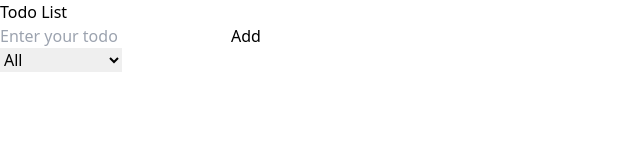
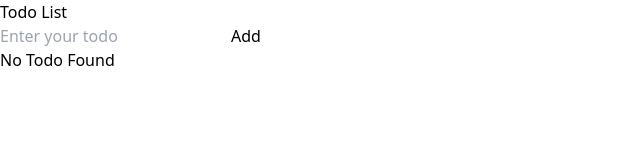
Before and after one commit to iamdpunkr1/Todo-React-Redux, a React (Vite) app: page / in a window 1280 px wide. Shown: the top 160 px of the page, without its empty margins (0-640 px from the left). Built offline with nearby package versions, Linux system fonts and the light colour scheme.

Commit message:
fix: add no todo option

```diff
--- a/src/components/Todos.tsx
+++ b/src/components/Todos.tsx
@@ -52,6 +52,8 @@ const Todos = ({todos}:TodosProps) => {
           <div className="flex mx-auto flex-col gap-2">
 
             {/* Filter Todo */}
+            {todos.length > 0 &&
+
             <select value={filter}
                     onChange={(e) => setFilter(e.target.value)}
                     className="w-3/5 md:w-2/5 lg:1/4 px-4 py-2
@@ -61,7 +63,8 @@ const Todos = ({todos}:TodosProps) => {
               <option value="Completed">Completed</option>
               <option value="Uncompleted">Uncompleted</option>
             </select>
-
+            }
+            {filteredTodos.length === 0 && <p className="text-slate-800 text-xl py-8 font-bold">No Todo Found</p>}
             {filteredTodos.map((todo) => (
               <Todo
                     // handleDeleteTodo={handleDeleteTodo}
```
